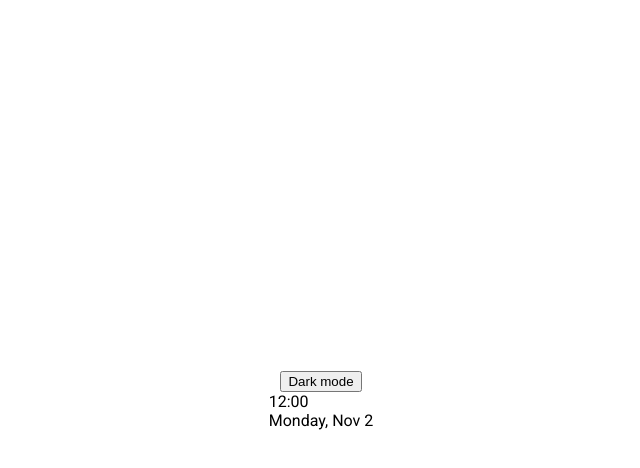
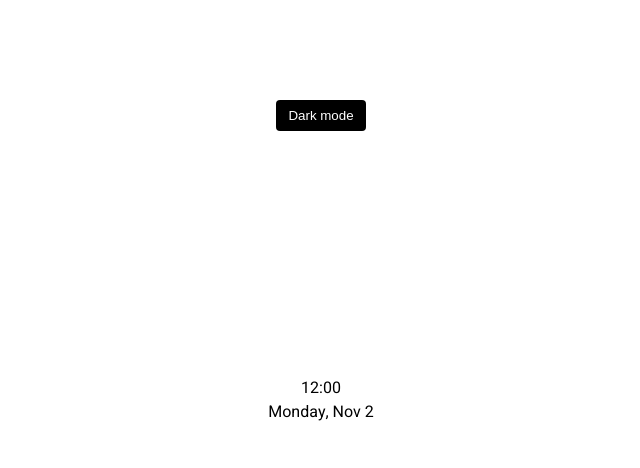
Before and after one commit to IqbalAhmadi/theme-clock, a plain HTML site: page index.html in a window 1280 px wide. Shown: the whole page, without its empty margins (319-959 px from the left). Drawn offline with Linux system fonts and the light colour scheme.

Commit message:
styled the dark mode button & toggle

```diff
--- a/style.css
+++ b/style.css
@@ -1,16 +1,56 @@
-@import url('https://fonts.googleapis.com/css2?family=Roboto:wght@400;700&display=swap');
+@import url('https://fonts.googleapis.com/css?family=Heebo&display=swap');
 
 * {
   box-sizing: border-box;
 }
 
+:root {
+  --primary-color: #000;
+  --secondary-color: #fff;
+}
+
+html {
+  transition: all 0.5s ease-in;
+}
+
+html.dark {
+  --primary-color: #fff;
+  --secondary-color: #333;
+}
+
+html.dark {
+  background-color: #111;
+  color: var(--primary-color);
+}
+
 body {
-  font-family: 'Roboto', sans-serif;
+  font-family: 'Heebo', sans-serif;
   display: flex;
-  flex-direction: column;
   align-items: center;
   justify-content: center;
   height: 100vh;
   overflow: hidden;
   margin: 0;
 }
+
+.toggle {
+  cursor: pointer;
+  background-color: var(--primary-color);
+  color: var(--secondary-color);
+  border: 0;
+  border-radius: 4px;
+  padding: 8px 12px;
+  position: absolute;
+  top: 100px;
+}
+
+.toggle:focus {
+  outline: none;
+}
+
+.clock-container {
+  display: flex;
+  flex-direction: column;
+  justify-content: space-between;
+  align-items: center;
+}
```
